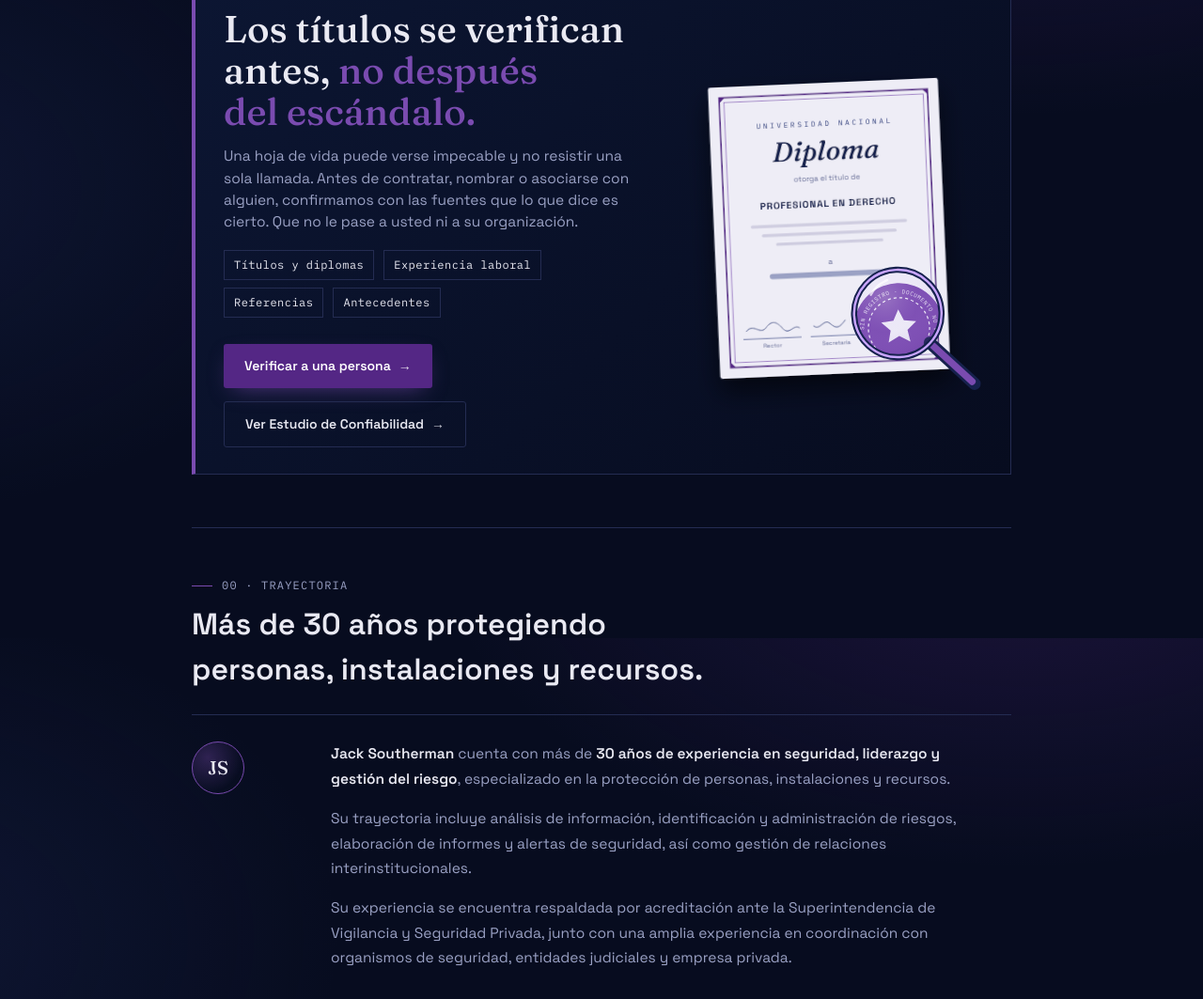
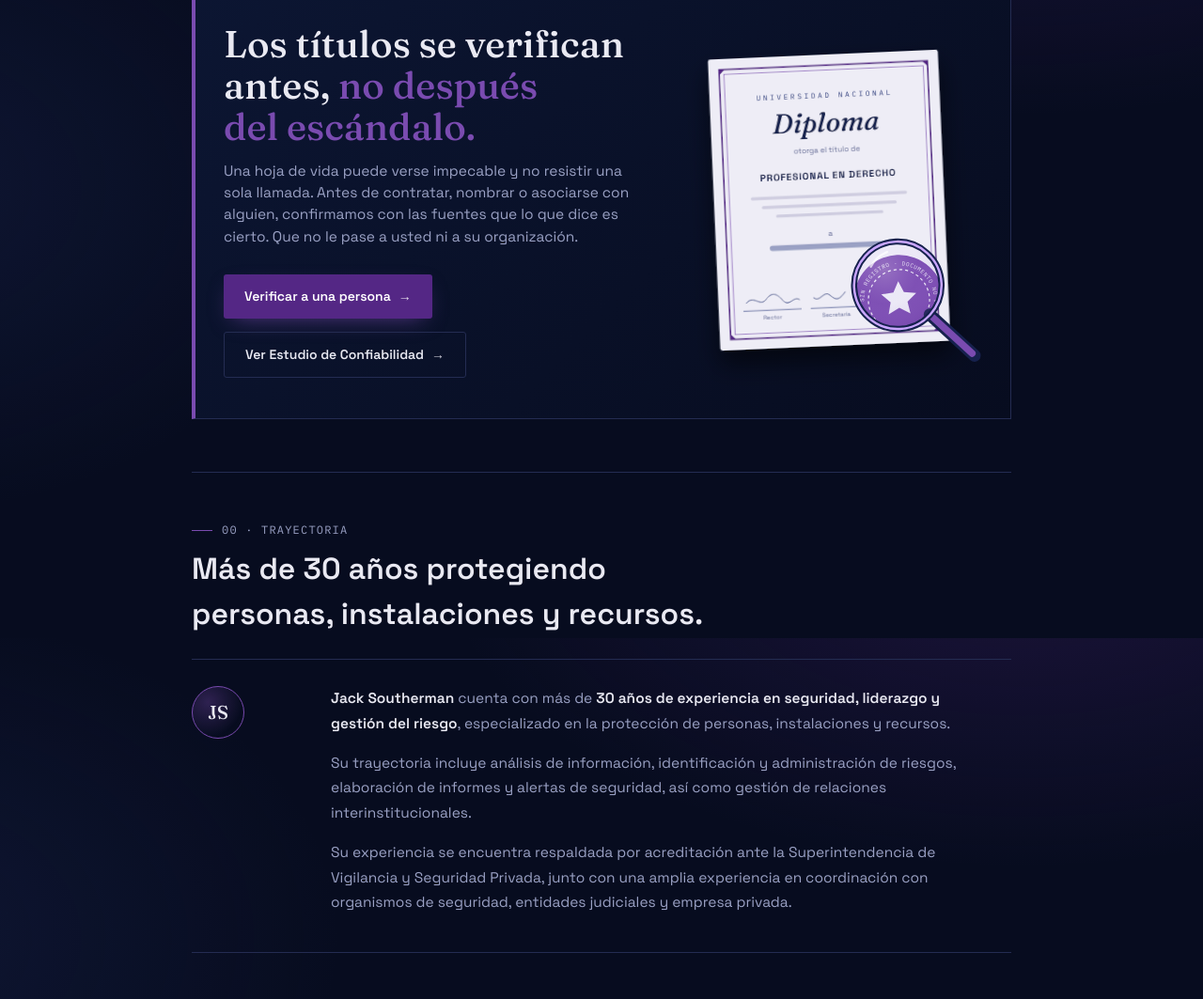
Before and after one commit to Relacionesyriesgos/relacionesyriesgos, a plain HTML site: page index.html in a window 1280 px wide. Shown: the part 921-1984 px from the top of the page at 94% size. Drawn offline with Linux system fonts and the light colour scheme.

Commit message:
Update index.html

```diff
--- a/index.html
+++ b/index.html
@@ -642,12 +642,6 @@
     <div class="aviso-texto">
     <h2>Los títulos se verifican antes, <span>no después del escándalo.</span></h2>
     <p>Una hoja de vida puede verse impecable y no resistir una sola llamada. Antes de contratar, nombrar o asociarse con alguien, confirmamos con las fuentes que lo que dice es cierto. Que no le pase a usted ni a su organización.</p>
-    <ul>
-      <li>Títulos y diplomas</li>
-      <li>Experiencia laboral</li>
-      <li>Referencias</li>
-      <li>Antecedentes</li>
-    </ul>
     <div class="cta-row">
       <a class="btn btn-primary" href="https://wa.me/573118895533?text=Hola%2C%20quiero%20verificar%20los%20estudios%20y%20antecedentes%20de%20una%20persona." target="_blank" rel="noopener">Verificar a una persona</a>
       <a class="btn btn-ghost" href="#servicios">Ver Estudio de Confiabilidad</a>
```
